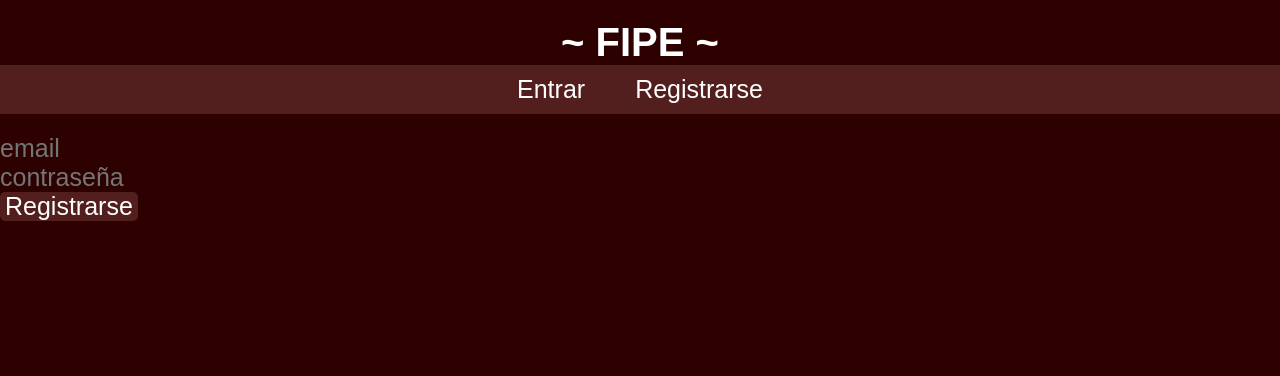
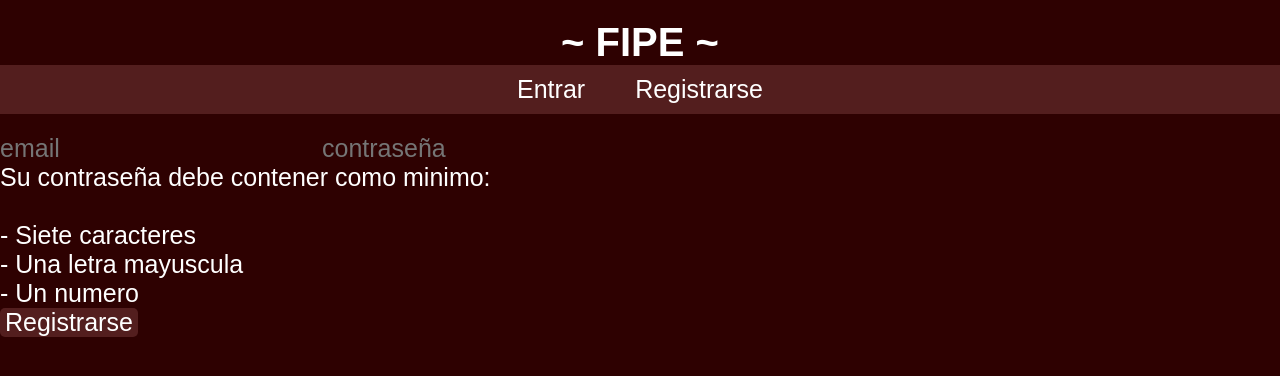
Before and after one commit to LeandroOnline/Fiper, a React (Vite) app in the folder client/: page /signup in a window 1280 px wide. Shown: the top 376 px of the page. Built offline with nearby package versions, Linux system fonts and the light colour scheme; a web font is replaced by a local one.

Commit message:
feat: conditions to register

```diff
--- /dev/null
+++ b/client/src/hooks/useSanitize.js
@@ -0,0 +1,5 @@
+// const useSanitize = (input) => {
+//   return input.replace(/<(?:.|\n)*?>/gm, "");
+// };
+
+// export default useSanitize;
--- a/client/src/pages/SignUp.jsx
+++ b/client/src/pages/SignUp.jsx
@@ -29,10 +29,12 @@ const SignUp = () => {
   return (
     <div>
       <form onSubmit={(e) => Sign(e)}>
-        <input placeholder="email" name="email" />
-        <br />
-        <input placeholder="contraseña" name="password" type="password" />
-        <br />
+        <input placeholder="email" name="email" required/>
+        <input placeholder="contraseña" name="password" type="password" required/>
+        <p>Su contraseña debe contener como minimo: </p><br />
+        <p>- Siete caracteres</p>
+        <p>- Una letra mayuscula</p>
+        <p>- Un numero</p>
         <button type="submit">Registrarse</button>
       </form>
     </div>
```
Also changed, not shown: client/src/hooks/useVerify.js (added, +12 -0 lines).
